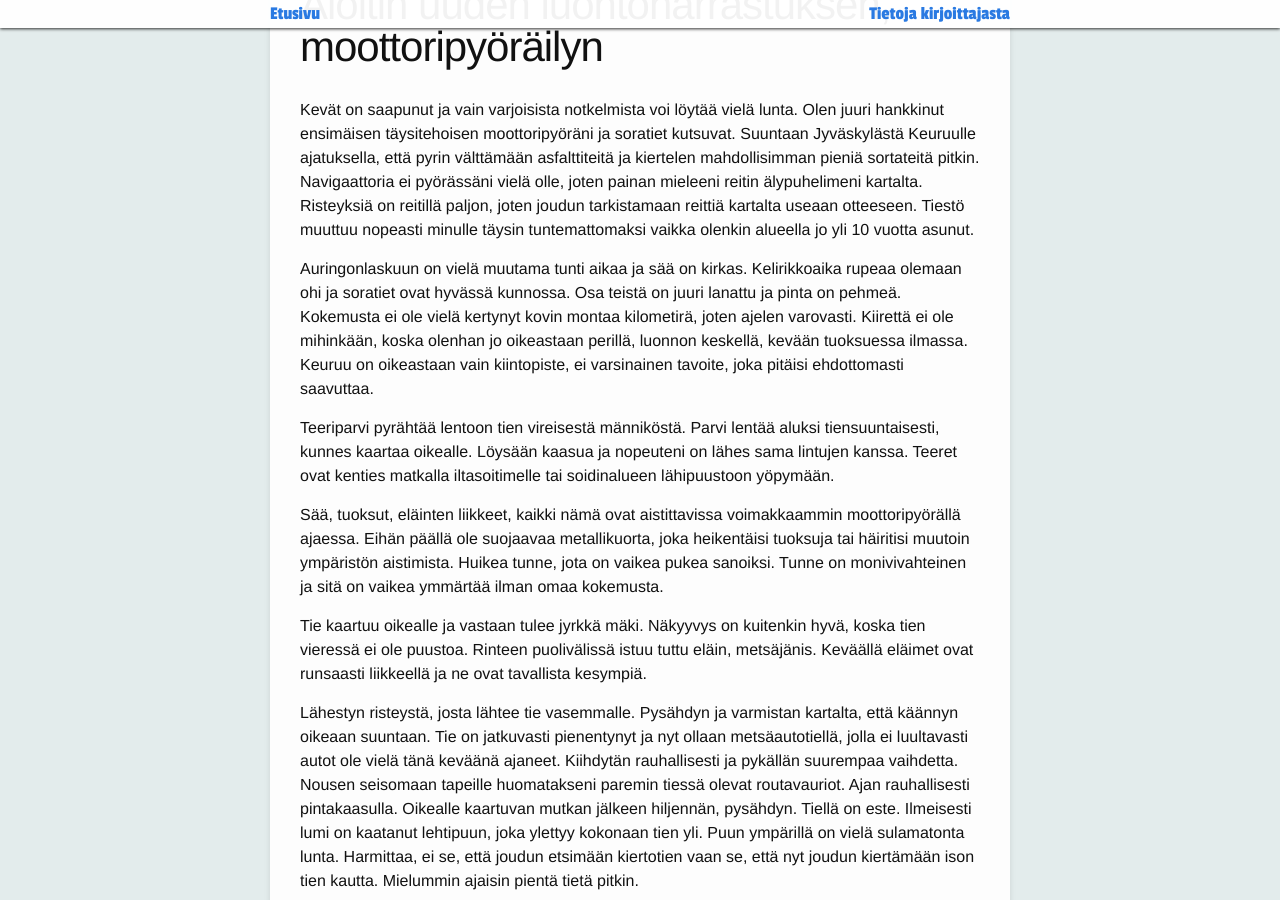
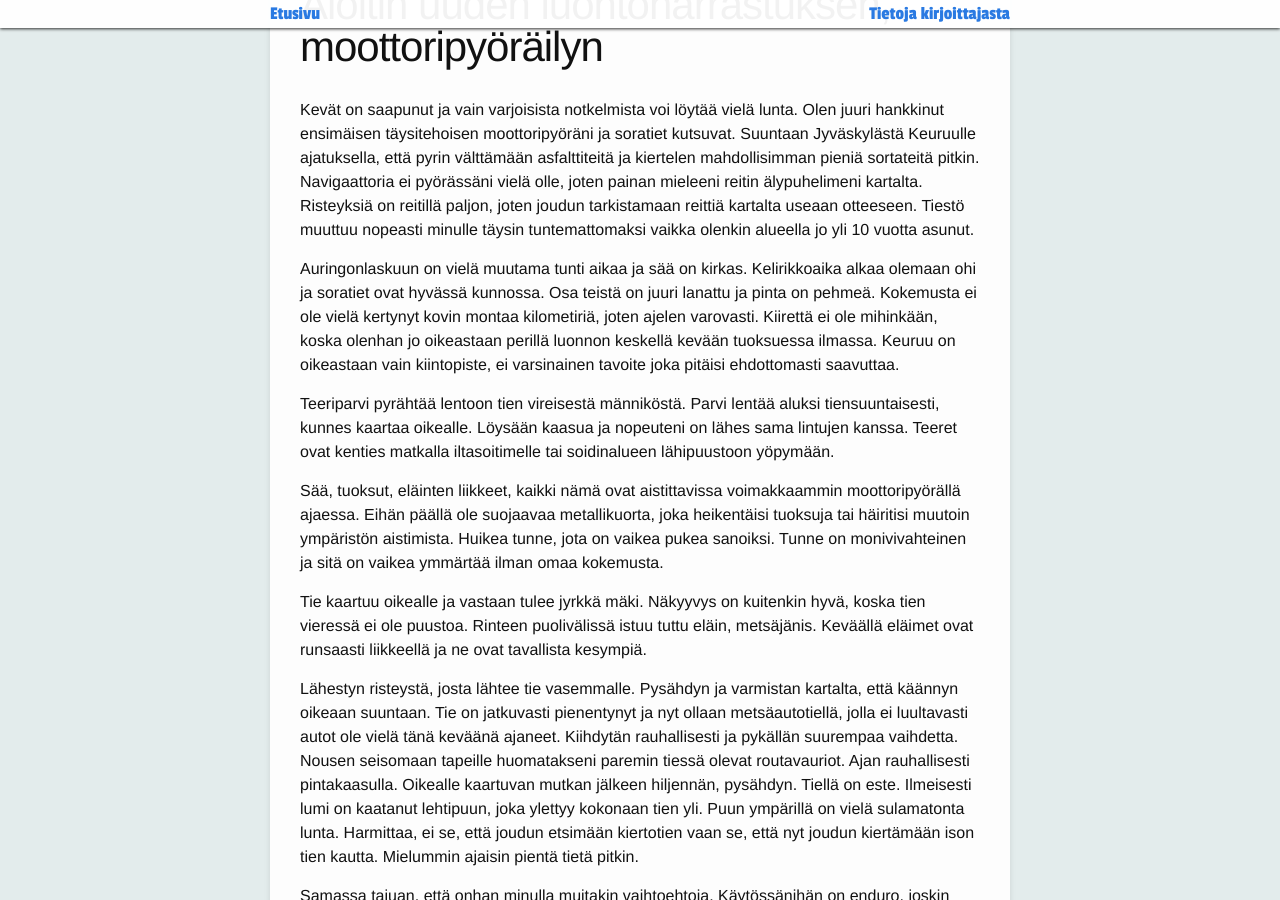
Before and after one commit to seikkailuendurolla/seikkailuendurolla.github.io, a Jekyll site: the page built from _posts/2016-04-25-aloitin-uuden-luontoharrastuksen.md, in a window 1280 px wide and 900 px high, scrolled down 713 px. Built offline with Jekyll 4.4.1, drawn with Linux system fonts in a browser that asks for light colours; some web fonts are replaced; comment, search, counter and statistics services are not loaded.

Commit message:
Kirjoitus virheitä

```diff
--- a/_posts/2016-04-25-aloitin-uuden-luontoharrastuksen.md
+++ b/_posts/2016-04-25-aloitin-uuden-luontoharrastuksen.md
@@ -8,7 +8,7 @@ post_image: /assets/matkaenduro-laavu.jpg
 
 Kevät on saapunut ja vain varjoisista notkelmista voi löytää vielä lunta. Olen juuri hankkinut ensimäisen täysitehoisen moottoripyöräni ja soratiet kutsuvat. Suuntaan Jyväskylästä Keuruulle ajatuksella, että pyrin välttämään asfalttiteitä ja kiertelen mahdollisimman pieniä sortateitä pitkin. Navigaattoria ei pyörässäni vielä olle, joten painan mieleeni reitin älypuhelimeni kartalta. Risteyksiä on reitillä paljon, joten joudun tarkistamaan reittiä kartalta useaan otteeseen. Tiestö muuttuu nopeasti minulle täysin tuntemattomaksi vaikka olenkin alueella jo yli 10 vuotta asunut.
 
-Auringonlaskuun on vielä muutama tunti aikaa ja sää on kirkas. Kelirikkoaika rupeaa olemaan ohi ja soratiet ovat hyvässä kunnossa. Osa teistä on juuri lanattu ja pinta on pehmeä. Kokemusta ei ole vielä kertynyt kovin montaa kilometirä, joten ajelen varovasti. Kiirettä ei ole mihinkään, koska olenhan jo oikeastaan perillä, luonnon keskellä, kevään tuoksuessa ilmassa. Keuruu on oikeastaan vain kiintopiste, ei varsinainen tavoite, joka pitäisi ehdottomasti saavuttaa.
+Auringonlaskuun on vielä muutama tunti aikaa ja sää on kirkas. Kelirikkoaika alkaa olemaan ohi ja soratiet ovat hyvässä kunnossa. Osa teistä on juuri lanattu ja pinta on pehmeä. Kokemusta ei ole vielä kertynyt kovin montaa kilometiriä, joten ajelen varovasti. Kiirettä ei ole mihinkään, koska olenhan jo oikeastaan perillä luonnon keskellä kevään tuoksuessa ilmassa. Keuruu on oikeastaan vain kiintopiste, ei varsinainen tavoite joka pitäisi ehdottomasti saavuttaa.
 
 Teeriparvi pyrähtää lentoon tien vireisestä männiköstä. Parvi lentää aluksi tiensuuntaisesti, kunnes kaartaa oikealle. Löysään kaasua ja nopeuteni on lähes sama lintujen kanssa. Teeret ovat kenties matkalla iltasoitimelle tai soidinalueen lähipuustoon yöpymään.
 
```
